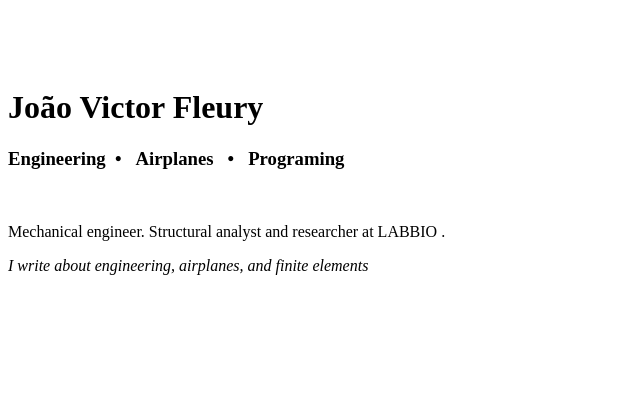
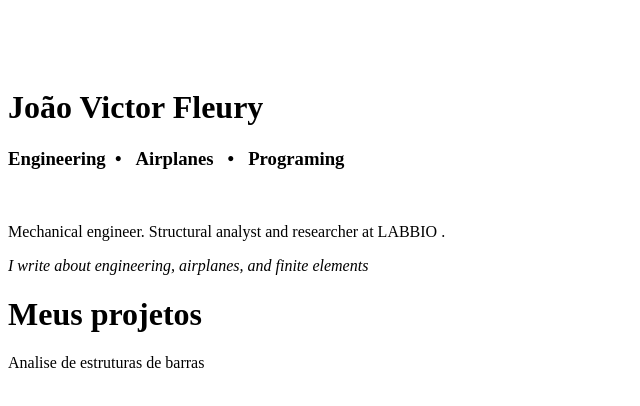
Before and after one commit to JoaoCuradoFleury/joaofleury.github.io, a plain HTML site: page index.html in a window 1280 px wide. Shown: the whole page, without its empty margins (0-640 px from the left). Drawn offline with Linux system fonts and the light colour scheme.

Commit message:
Update index.html

```diff
--- a/index.html
+++ b/index.html
@@ -13,5 +13,9 @@
 	<p>&nbsp;</p>
 	<p>Mechanical engineer. Structural analyst and researcher at LABBIO .</p>
 	<p><em>I write about engineering, airplanes, and finite elements</em></p>
+
+	<h1>Meus projetos</h1>
+
+	<p> Analise de estruturas de barras</p>
 </body>
 </html>
```
